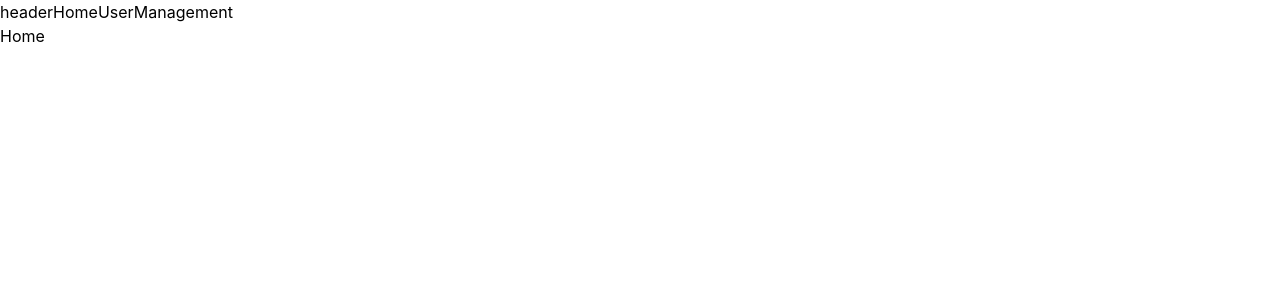
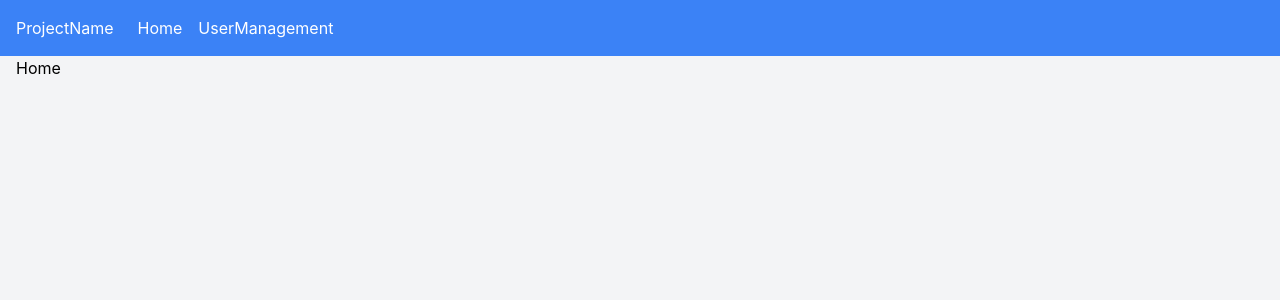
Before and after one commit to takumibv/react-tailwind-boilerplate, a React (Create React App) app: page /home in a window 1280 px wide. Shown: the top 300 px of the page. Built offline with nearby package versions, Linux system fonts and the light colour scheme.

Commit message:
update tailwindcss config

```diff
--- a/package.json
+++ b/package.json
@@ -61,6 +61,7 @@
     ]
   },
   "devDependencies": {
+    "@tailwindcss/aspect-ratio": "^0.3.0",
     "@typescript-eslint/eslint-plugin": "^5.5.0",
     "@typescript-eslint/parser": "^5.5.0",
     "autoprefixer": "^9",
--- a/src/components/atoms/button/PrimaryButton.tsx
+++ b/src/components/atoms/button/PrimaryButton.tsx
@@ -16,9 +16,19 @@ export const PrimaryButton: VFC<Props> = function ({
   loading = false,
   className,
 }) {
+  const isDisabled = disabled || loading;
   return (
-    <button className={classNames(className)} onClick={onClick} disabled={disabled || loading}>
-      {children}
+    <button
+      className={classNames(
+        "text-white py-2 px-4 rounded-md",
+        !isDisabled && "bg-blue-500 hover:bg-blue-700",
+        isDisabled && "bg-blue-200 cursor-default",
+        className,
+      )}
+      onClick={onClick}
+      disabled={isDisabled}
+    >
+      {loading ? "Loading..." : children}
     </button>
   );
 };
--- a/src/components/organisms/layout/Header.tsx
+++ b/src/components/organisms/layout/Header.tsx
@@ -1,14 +1,26 @@
 import { memo, VFC } from "react";
-import { useHistory } from "react-router-dom";
+import { Link, useHistory } from "react-router-dom";
 
 export const Header: VFC = memo(() => {
   const history = useHistory();
 
   return (
-    <div>
-      header
-      <button onClick={() => history.push("/")}>Home</button>
-      <button onClick={() => history.push("/user_management")}>UserManagement</button>
+    <div className="bg-blue-500 text-white">
+      <div className="container mx-auto px-4 py-2 flex items-center">
+        <h1>
+          <Link className="mr-4" to="/home">
+            ProjectName
+          </Link>
+        </h1>
+        <div className="flex">
+          <button className="mx-2 py-2 hover:opacity-70" onClick={() => history.push("/home")}>
+            Home
+          </button>
+          <button className="mx-2 py-2 hover:opacity-70" onClick={() => history.push("/home/user_management")}>
+            UserManagement
+          </button>
+        </div>
+      </div>
     </div>
   );
 });
--- a/src/components/organisms/user/UserCard.tsx
+++ b/src/components/organisms/user/UserCard.tsx
@@ -10,12 +10,7 @@ type Props = {
 
 export const UserCard: VFC<Props> = memo(({ id, imageUrl, userName, fullName, onClick }) => (
   <div
-    style={{
-      width: "260px",
-      height: "260px",
-      background: "white",
-      padding: "16px",
-    }}
+    className="p-4 rouned-lg bg-white shadow-lg rounded-lg hover:opacity-70"
     onClick={() => onClick(id)}
     onKeyPress={() => {
       /** キーが押された時 */
@@ -24,9 +19,11 @@ export const UserCard: VFC<Props> = memo(({ id, imageUrl, userName, fullName, on
     tabIndex={0}
   >
     <div>
-      <img src={imageUrl} alt={userName} />
-      <p>{userName}</p>
-      <p>{fullName}</p>
+      <div className="aspect-h-1 aspect-w-1">
+        <img src={imageUrl} alt={userName} className="w-full h-full object-center object-cover" />
+      </div>
+      <p className="text-lg font-bold mt-2">{userName}</p>
+      <p className="text-gray-500">{fullName}</p>
     </div>
   </div>
 ));
--- a/src/components/pages/Login.tsx
+++ b/src/components/pages/Login.tsx
@@ -23,7 +23,7 @@ export const Login: VFC = memo(() => {
             placeholder="ユーザID"
             defaultValue={userId}
             onChange={onChangeUserId}
-            className="border border-gray-300 p-2 rounded-lg"
+            className="border border-gray-300 p-2 rounded-lg mr-2"
           />
           <PrimaryButton onClick={onClickLogin} loading={loading} disabled={userId.length === 0}>
             ログイン
--- a/src/components/pages/UserManagement.tsx
+++ b/src/components/pages/UserManagement.tsx
@@ -22,13 +22,13 @@ export const UserManagement: VFC = memo(() => {
   );
 
   return (
-    <>
+    <div className="py-6">
       {loading ? (
         <p>loading</p>
       ) : (
-        <div>
+        <div className="grid grid-cols-1 sm:grid-cols-2 lg:grid-cols-4 gap-4">
           {users.map((user: UserResponse) => (
-            <div key={user.id}>
+            <div key={user.id} className="">
               <UserCard
                 id={user.id}
                 imageUrl="https://source.unsplash.com/random"
@@ -40,6 +40,6 @@ export const UserManagement: VFC = memo(() => {
           ))}
         </div>
       )}
-    </>
+    </div>
   );
 });
--- a/src/components/templates/HeaderLayout.tsx
+++ b/src/components/templates/HeaderLayout.tsx
@@ -6,8 +6,10 @@ type Props = {
 };
 
 export const HeaderLayout: VFC<Props> = memo(({ children }) => (
-  <>
+  <div className="min-h-screen flex flex-col">
     <Header />
-    {children}
-  </>
+    <main className="bg-gray-100 flex-1">
+      <div className="container mx-auto px-4">{children}</div>
+    </main>
+  </div>
 ));
--- a/tailwind.config.js
+++ b/tailwind.config.js
@@ -1,4 +1,5 @@
-// eslint-disable-next-line no-undef
+/* eslint-disable no-undef */
+
 module.exports = {
   purge: ["./src/**/*.{js,ts,jsx,tsx,css,pcss}"],
   darkMode: false, // or 'media' or 'class'
@@ -10,5 +11,5 @@ module.exports = {
       divideColor: ["group-hover"],
     },
   },
-  plugins: [],
+  plugins: [require("@tailwindcss/aspect-ratio")],
 };
```
Also changed, not shown: 1 other file (tests, documents, lock files or other folders).
